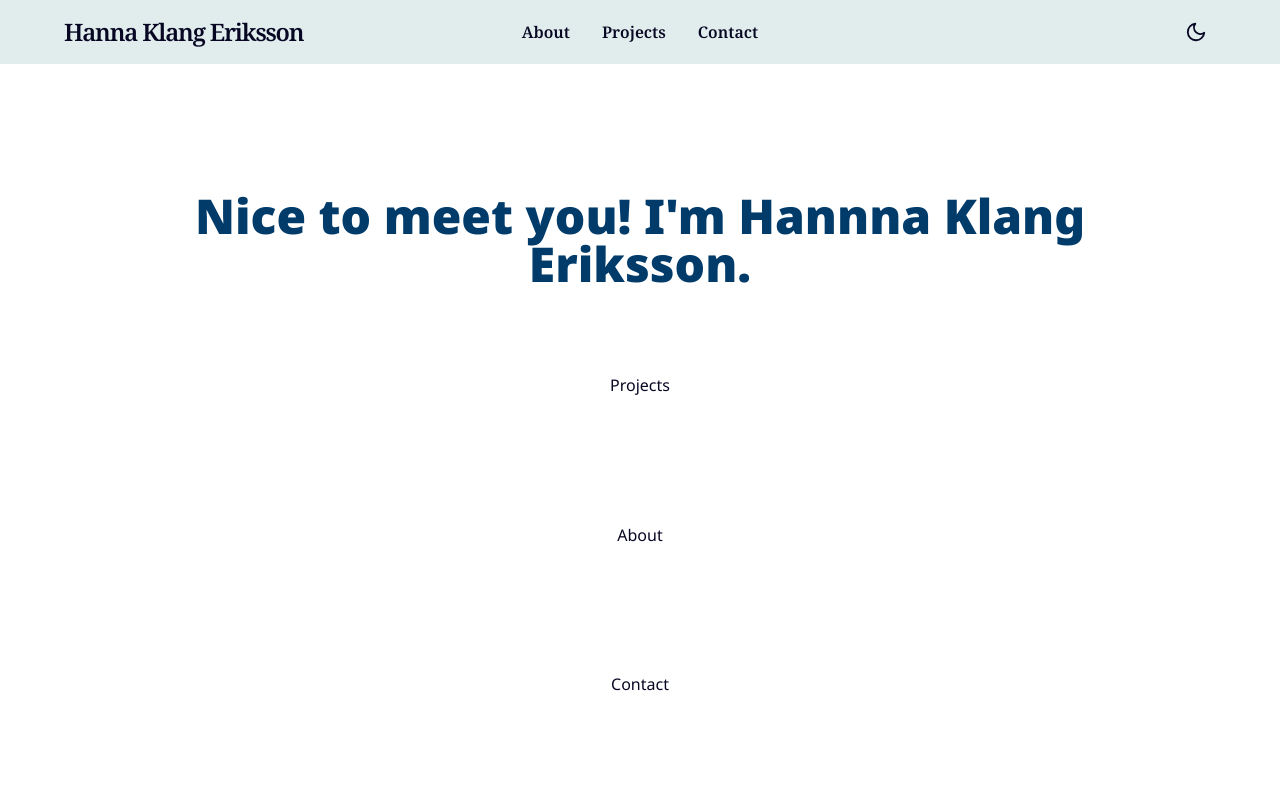
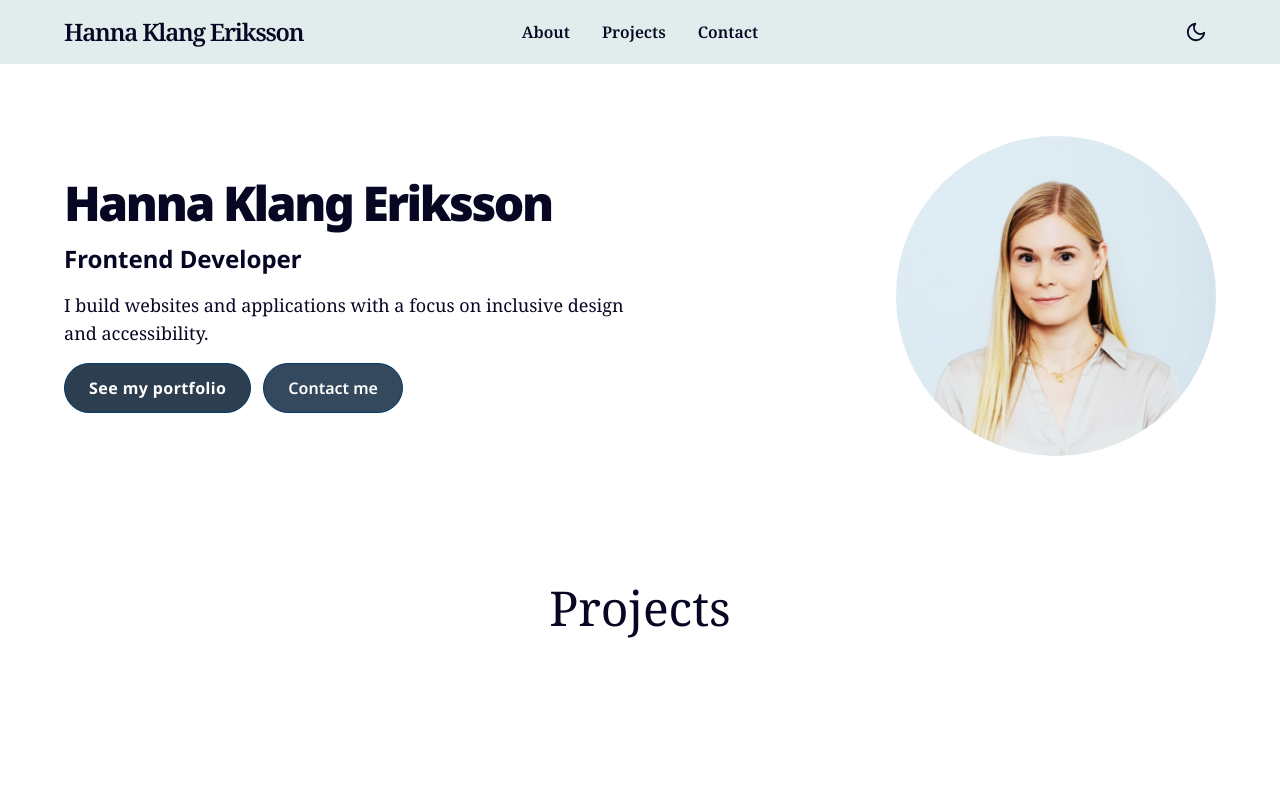
Before and after one commit to Hannahelenas/hanna-portfolio-next-v1, a Next.js app: page / in a window 1280 px wide. Shown: the top 800 px of the page. Built offline with nearby package versions, Linux system fonts and the light colour scheme.

Commit message:
Use hero section in home page.

```diff
--- a/app/page.tsx
+++ b/app/page.tsx
@@ -1,32 +1,22 @@
+import HeroSection from "./components/HeroSection";
+
 export default function Home() {
   return (
-    <div
-      className="flex min-h-screen items-center justify-center
+    <main
+      className="flex min-h-screen w-full flex-col items-center
         "
     >
-      <main
-        className="flex min-h-screen w-full max-w-6xl flex-col items-center
-      justify-between py-32 px-16  "
-      >
-        <section>
-          <h1
-            className="text-center text-5xl font-black
-          text-(--color-text-secondary)"
-          >
-            Nice to meet you! I&apos;m Hannna Klang Eriksson.
-          </h1>
-        </section>
+      <HeroSection />
 
       <section id="projects" className="py-10">
-          Projects
+        <h2 className="font-serif-custom text-3xl lg:text-5xl">Projects</h2>
       </section>
-        <section id="about" className="py-10">
-          About
+      {/*  <section id="about" className="py-10">
+        <h2 className="font-serif-custom text-5xl">About</h2>
       </section>
       <section id="contact" className="py-10">
-          Contact
-        </section>
+        <h2 className="font-serif-custom text-5xl">Contact me</h2>
+      </section> */}
     </main>
-    </div>
   );
 }
```
Lines whose indentation alone changed are shown as unchanged.
